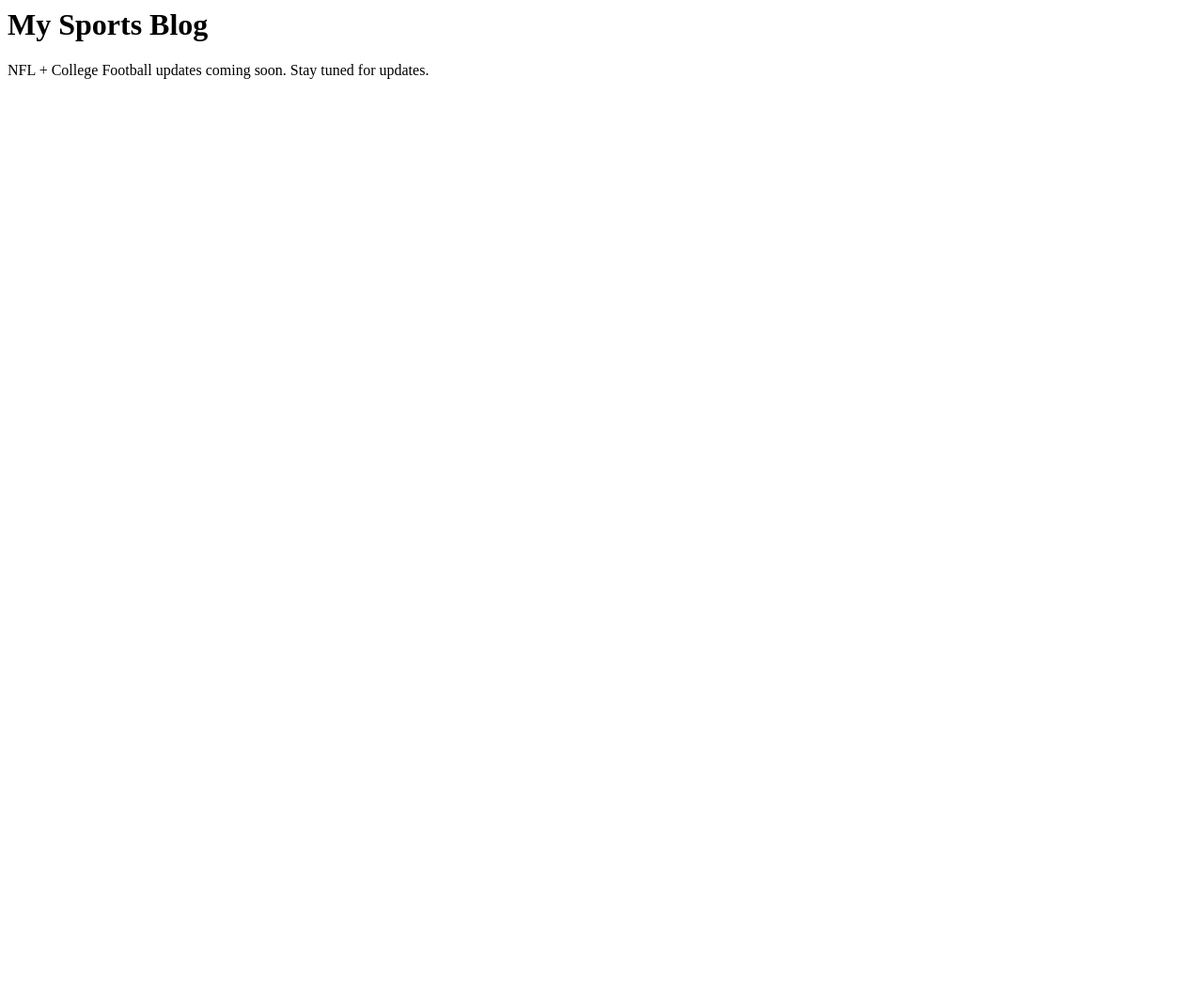
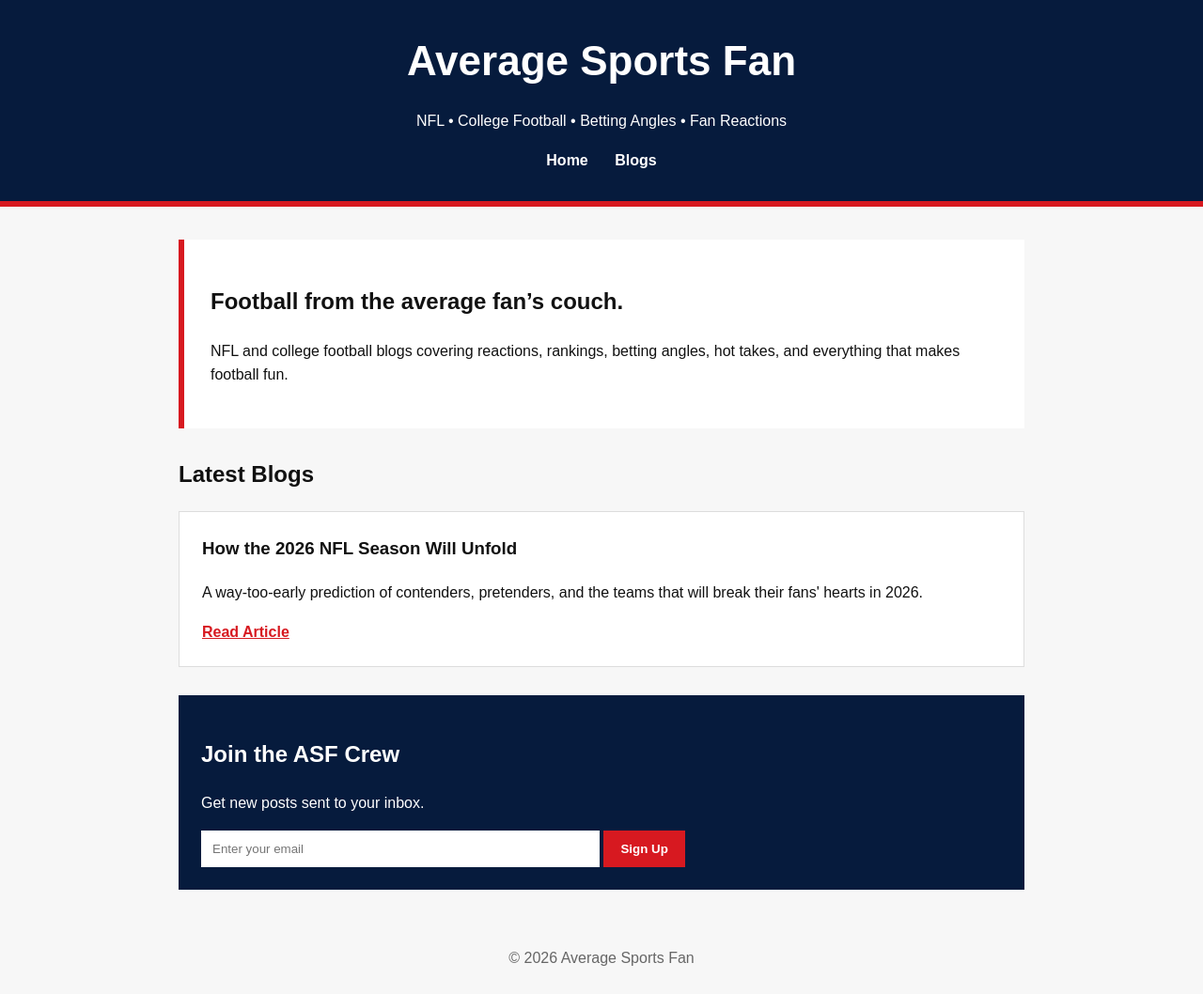
Before and after one commit to ccohan825/my-blog-averagesportsfan, a plain HTML site: page index.html in a window 1280 px wide. Shown: the whole page at 94% size. Before the commit the page ends 800 px from the top, so only its background shows below. Drawn offline with Linux system fonts and the light colour scheme.

Commit message:
Update homepage

```diff
--- a/index.html
+++ b/index.html
@@ -1 +1,144 @@
-<h1>My Sports Blog</h1><p>NFL + College Football updates coming soon. Stay tuned for updates.</p>
+<!DOCTYPE html>
+<html lang="en">
+<head>
+  <meta charset="UTF-8">
+  <meta name="viewport" content="width=device-width, initial-scale=1.0">
+  <title>Average Sports Fan | NFL & College Football Blog</title>
+  <meta name="description" content="Average Sports Fan covers NFL and college football with fan reactions, betting angles, rankings, and hot takes.">
+  <style>
+    body {
+      margin: 0;
+      font-family: Arial, sans-serif;
+      background: #f7f7f7;
+      color: #111;
+      line-height: 1.6;
+    }
+
+    header {
+      background: #061b3d;
+      color: white;
+      padding: 30px 20px;
+      text-align: center;
+      border-bottom: 6px solid #d71920;
+    }
+
+    header h1 {
+      margin: 0;
+      font-size: 44px;
+    }
+
+    nav {
+      margin-top: 15px;
+    }
+
+    nav a {
+      color: white;
+      margin: 0 12px;
+      text-decoration: none;
+      font-weight: bold;
+    }
+
+    main {
+      max-width: 900px;
+      margin: 0 auto;
+      padding: 35px 20px;
+    }
+
+    .hero {
+      background: white;
+      padding: 28px;
+      border-left: 6px solid #d71920;
+      margin-bottom: 30px;
+    }
+
+    .post {
+      background: white;
+      padding: 24px;
+      margin-bottom: 20px;
+      border: 1px solid #ddd;
+    }
+
+    .post h3 {
+      margin-top: 0;
+    }
+
+    .post a {
+      color: #d71920;
+      font-weight: bold;
+    }
+
+    .email {
+      background: #061b3d;
+      color: white;
+      padding: 24px;
+      margin-top: 30px;
+    }
+
+    .email input {
+      padding: 12px;
+      width: 65%;
+      max-width: 400px;
+      border: none;
+    }
+
+    .email button {
+      padding: 12px 18px;
+      background: #d71920;
+      color: white;
+      border: none;
+      font-weight: bold;
+    }
+
+    footer {
+      text-align: center;
+      padding: 25px;
+      color: #666;
+    }
+  </style>
+</head>
+
+<body>
+  <header>
+    <h1>Average Sports Fan</h1>
+    <p>NFL • College Football • Betting Angles • Fan Reactions</p>
+    <nav>
+      <a href="index.html">Home</a>
+      <a href="blogs/index.html">Blogs</a>
+    </nav>
+  </header>
+
+  <main>
+    <section class="hero">
+      <h2>Football from the average fan’s couch.</h2>
+      <p>
+        NFL and college football blogs covering reactions, rankings, betting angles,
+        hot takes, and everything that makes football fun.
+      </p>
+    </section>
+
+    <h2>Latest Blogs</h2>
+
+    <article class="post">
+      <h3>How the 2026 NFL Season Will Unfold</h3>
+      <p>
+        A way-too-early prediction of contenders, pretenders, and the teams that will
+        break their fans' hearts in 2026.
+      </p>
+      <a href="blogs/first-blog.html">Read Article</a>
+    </article>
+
+    <section class="email">
+      <h2>Join the ASF Crew</h2>
+      <p>Get new posts sent to your inbox.</p>
+      <form action="#" method="post">
+        <input type="email" placeholder="Enter your email" required>
+        <button type="submit">Sign Up</button>
+      </form>
+    </section>
+  </main>
+
+  <footer>
+    © 2026 Average Sports Fan
+  </footer>
+</body>
+</html>
```
